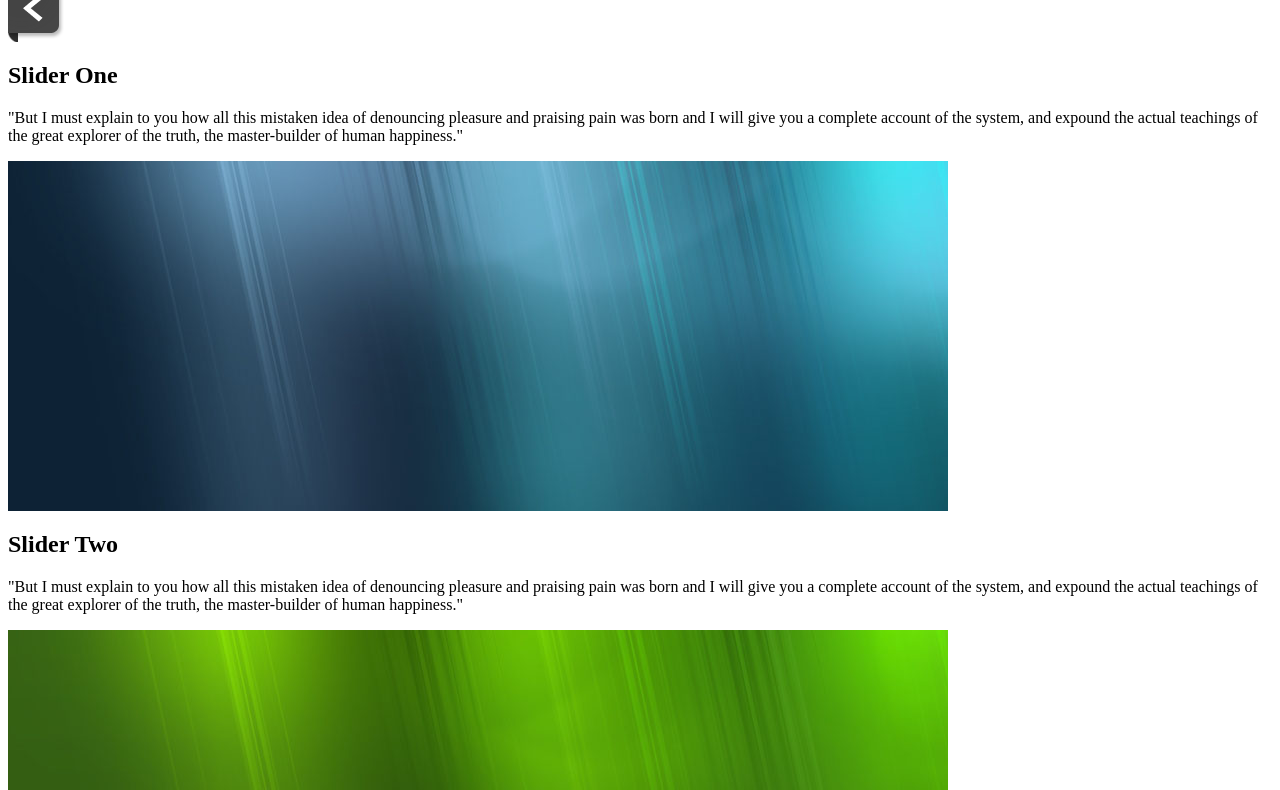
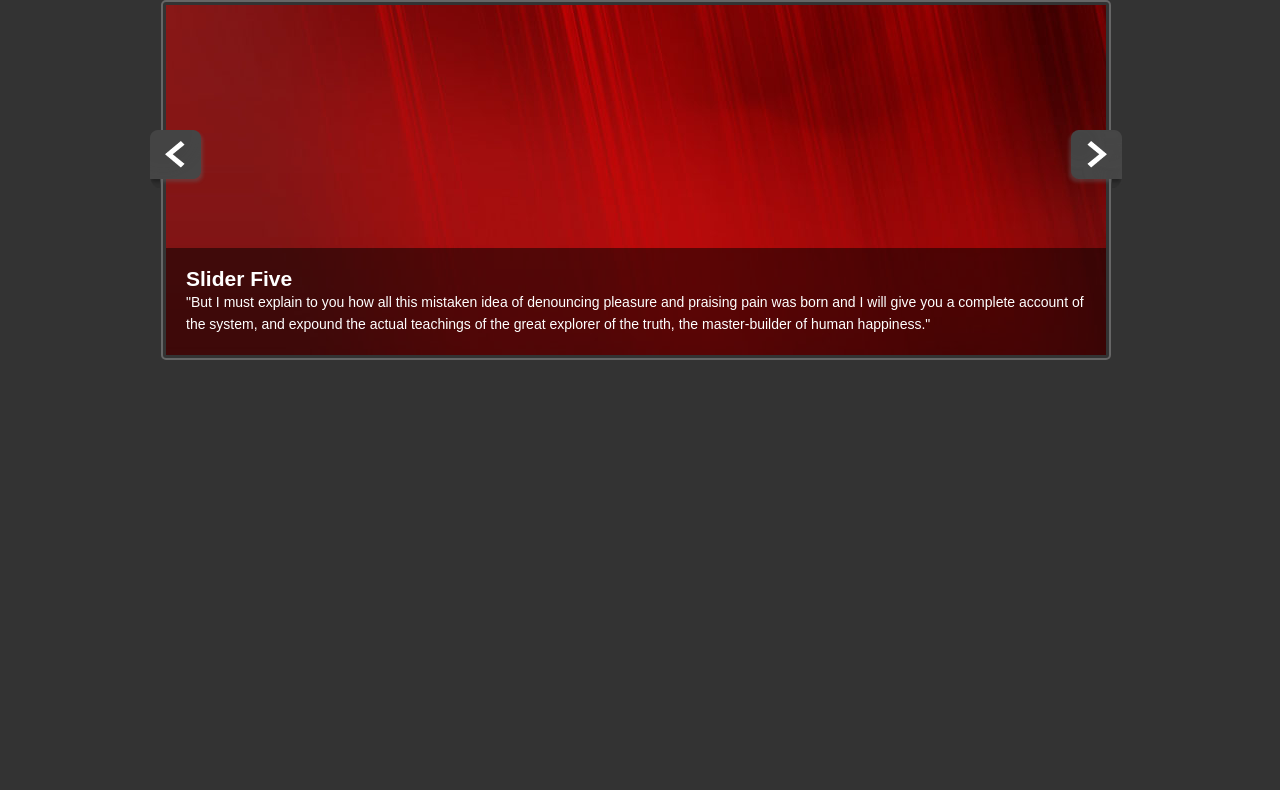
Before and after one commit to CyanGiant/Stack-Skills-jQuery-Slider-lesson-2, a plain HTML site: page index.html in a window 1280 px wide. Shown: the part 82-872 px from the top of the page. After the commit the page ends 800 px from the top, so only its background shows below. Drawn offline with nearby package versions, Linux system fonts and the light colour scheme.

Commit message:
finishes CSS for slider (end of http://stackskills.com/courses/projects-in-javascript-jquery/lectures/136562 <- 2nd to last of lesson

```diff
--- a/css/style.css
+++ b/css/style.css
@@ -1,6 +1,71 @@
-.red{
-  color: red;
+*{
+  margin:0;
+  padding:0;
 }
-.green{
-  color: green;
+
+body{
+  font-family: 'Arial', sans-serif;
+  font-size: 14px;
+  color:#fff;
+  background: #333;
+  line-height: 1.6em;
 }
+
+a{
+  color:#fff;
+  text-decoration: none;
+}
+
+h1{
+  text-align: center;
+  margin-bottom: 20px;
+}
+
+#container{
+  width:980px;
+  margin:40px auto;
+  overflow:hidden;
+}
+
+#slider{
+  width:940px;
+  height:350px;
+  position:relative;
+  overflow:hidden;
+  float:left;
+  padding:3px;
+  border:#666 solid 2px;
+  border-radius: 5px;
+}
+#slider img{
+  width: 940px;
+  height: 350px;
+}
+
+.slide{
+  position: absolute;
+}
+.slide-copy{
+  position: absolute;
+  bottom: 0;
+  left: 0;
+  padding: 20px;
+  background: #7f7f7f;
+  background: rgba(0,0,0,0.5);
+}
+
+#prev, #next{
+  float:left;
+  margin-top:130px;
+  cursor: pointer;
+  position:relative;
+  z-index: 100;
+}
+
+#prev{
+  margin-right: -45px;
+}
+
+#next{
+  margin-left: -45px;
+}
--- a/index.html
+++ b/index.html
@@ -12,7 +12,7 @@
       <header>
         <h1>jQuery Slider!</h1>
       </header>
-      <img src="img/arrow-left.png" alt="Prev">
+      <img src="img/arrow-left.png" alt="Prev" id="prev">
       <div id="slider">
         <div class="slide active">
           <div class="slide-copy">
@@ -21,8 +21,7 @@
           </div>
           <img src="img/slide1.jpg">
         </div>
-      </div>
-      <div id="slider">
+
         <div class="slide">
           <div class="slide-copy">
             <h2>Slider Two</h2>
@@ -30,8 +29,7 @@
           </div>
           <img src="img/slide2.jpg">
         </div>
-      </div>
-      <div id="slider">
+
         <div class="slide">
           <div class="slide-copy">
             <h2>Slider Three</h2>
@@ -39,8 +37,7 @@
           </div>
           <img src="img/slide3.jpg">
         </div>
-      </div>
-      <div id="slider">
+
         <div class="slide">
           <div class="slide-copy">
             <h2>Slider Four</h2>
@@ -48,8 +45,7 @@
           </div>
           <img src="img/slide4.jpg">
         </div>
-      </div>
-      <div id="slider">
+
         <div class="slide">
           <div class="slide-copy">
             <h2>Slider Five</h2>
@@ -58,7 +54,7 @@
           <img src="img/slide5.jpg">
         </div>
       </div>
-      <img src="img/arrow-right.png" alt="Prev">
+      <img src="img/arrow-right.png" alt="Next" id="next">
     </div>
   </body>
 
```
